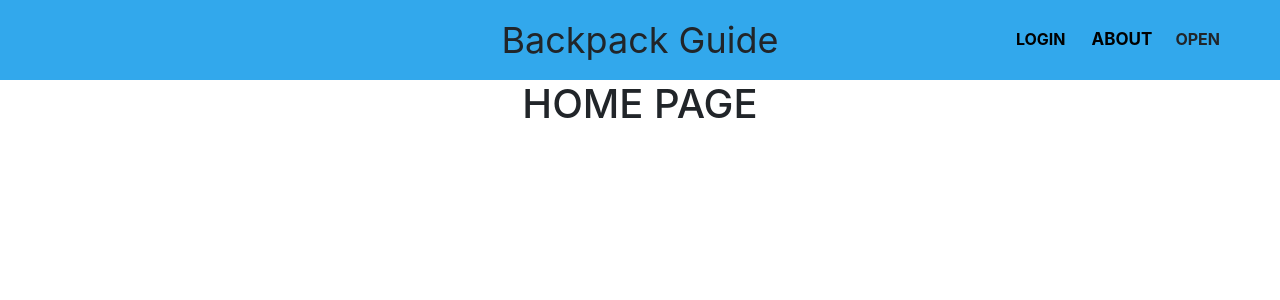
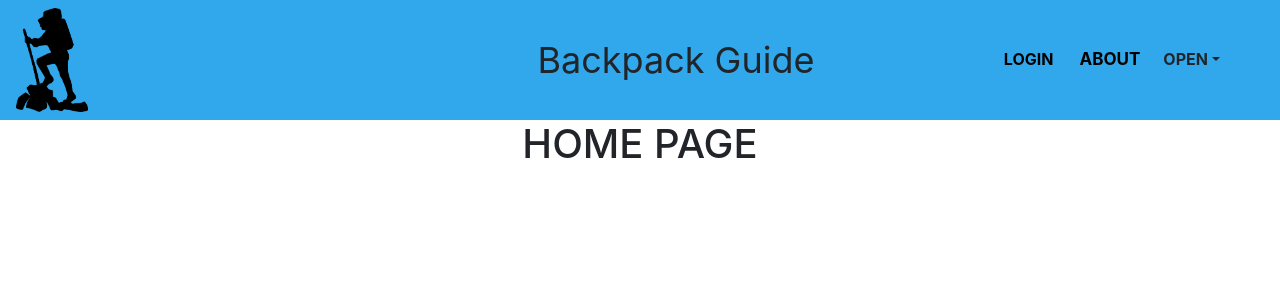
Before and after one commit to kobrabson/BackpackGuide, a React (Create React App) app: page / in a window 1280 px wide. Shown: the top 300 px of the page. Built offline with nearby package versions, Linux system fonts and the light colour scheme; no server answers; what redux-promise-middleware would draw is missing.

Commit message:
bootstrap sass and logo

```diff
--- a/src/components/nav/Dropdown.js
+++ b/src/components/nav/Dropdown.js
@@ -15,25 +15,30 @@ function Dropdown() {
 			onClick={() => toggle(!open)}
 		>
 			<div className="nav-action navbar-item">
-				<p className="open-menu">{open ? 'Close' : 'Open'}</p>
+				<p className="open-menu dropdown-toggle">{open ? 'Close' : 'Open'}</p>
 			</div>
 			{open && (
 				<div className="nav-list-item">
 					<Link to="/about" className="nav-item links">
 						About
 					</Link>
+					<div class="dropdown-divider" />
 					<Link className="links" to="/gear">
 						<ul className="nav-item">Gear</ul>
 					</Link>
+					<div class="dropdown-divider3" />
 					<Link className="links" to="/backpack">
 						<ul className="nav-item">Backpack</ul>
 					</Link>
+					<div class="dropdown-divider" />
 					<Link className="links" to="/resource">
 						<ul className="nav-item">Addition Resources</ul>
 					</Link>
+					<div class="dropdown-divider" />
 					<Link className="links" to="/Auth">
 						<ul className="nav-item">Register</ul>
 					</Link>
+					<div class="dropdown-divider" />
 				</div>
 			)}
 		</div>
--- a/src/components/nav/Nav.css
+++ b/src/components/nav/Nav.css
@@ -1,9 +1,13 @@
 
 .navbar {
     background-color: #32A8EC;
-    height: 10vh;
+    height: 15vh;
     width: 100vw;
     margin: 0 auto;
+}
+
+.logo{
+    height:100%;
 }
 
 /* !-----DROPDOWN MENU BUTTON----- */
@@ -69,12 +73,13 @@
     padding: 5px;
 }
 
+
 .nav-list-item {
     background-color: #B1AA51;
     padding: 10px;
     position: absolute;
     right: 0;
-    height: 55vh;
+    height: 75vh;
     margin-top: 13px;
     display: flex;
     flex-direction: column;
--- a/src/components/nav/Nav.js
+++ b/src/components/nav/Nav.js
@@ -3,6 +3,7 @@ import Dropdown from './Dropdown';
 import { logoutUser, loginUser } from '../../redux/reducer';
 import { Link, withRouter } from 'react-router-dom';
 import { connect } from 'react-redux';
+import backpackLogo from '../image/backpackLogo.png';
 import './Nav.css';
 import Axios from 'axios';
 
@@ -30,7 +31,7 @@ const Nav = (props) => {
 	return (
 		<div className="nav-bar">
 			<nav className="navbar display-ib">
-				<div className="logo">{/* logo box */}</div>
+				<img className="logo" src={backpackLogo} alt="logo" />
 
 				<div className="title display-ib mx-auto">Backpack Guide</div>
 
```
Also changed, not shown: src/components/image/backpackLogo.png (added).
